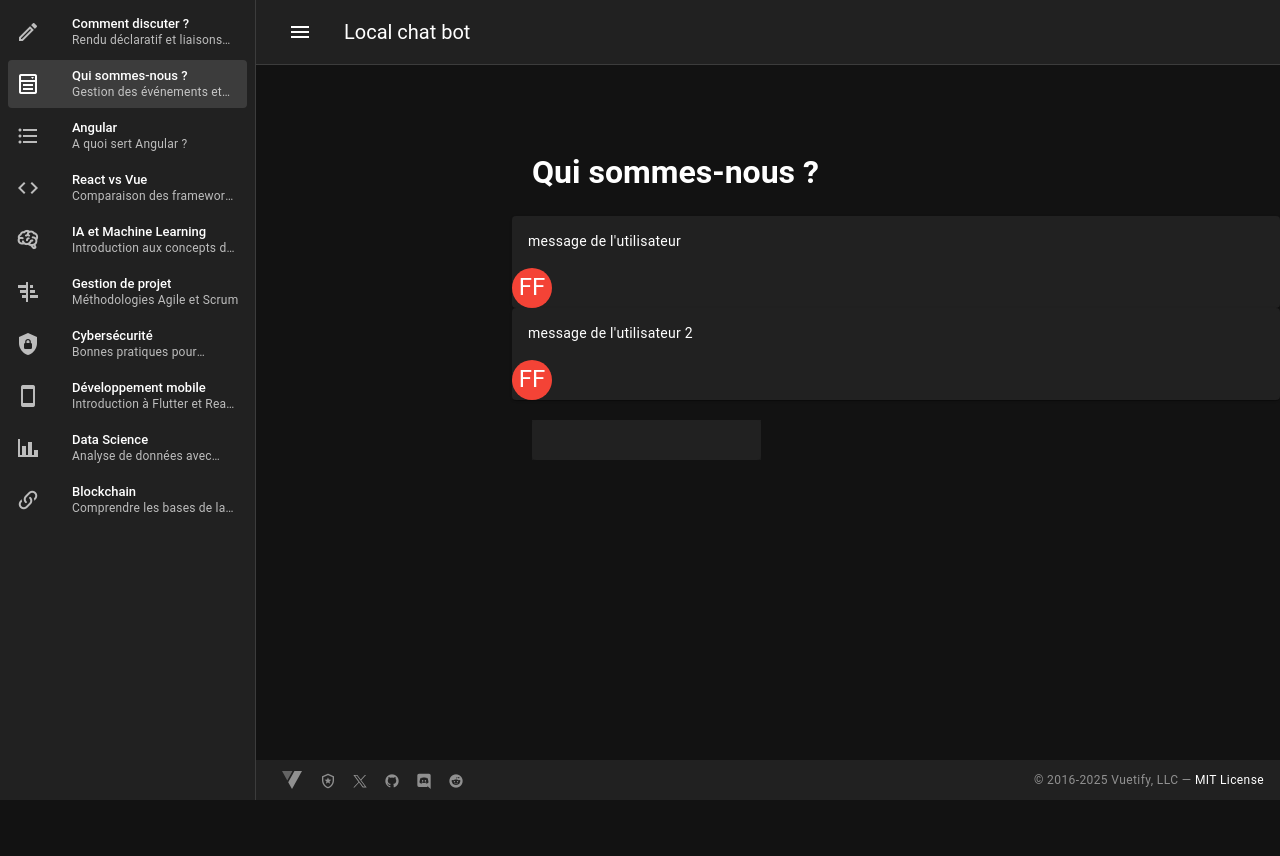
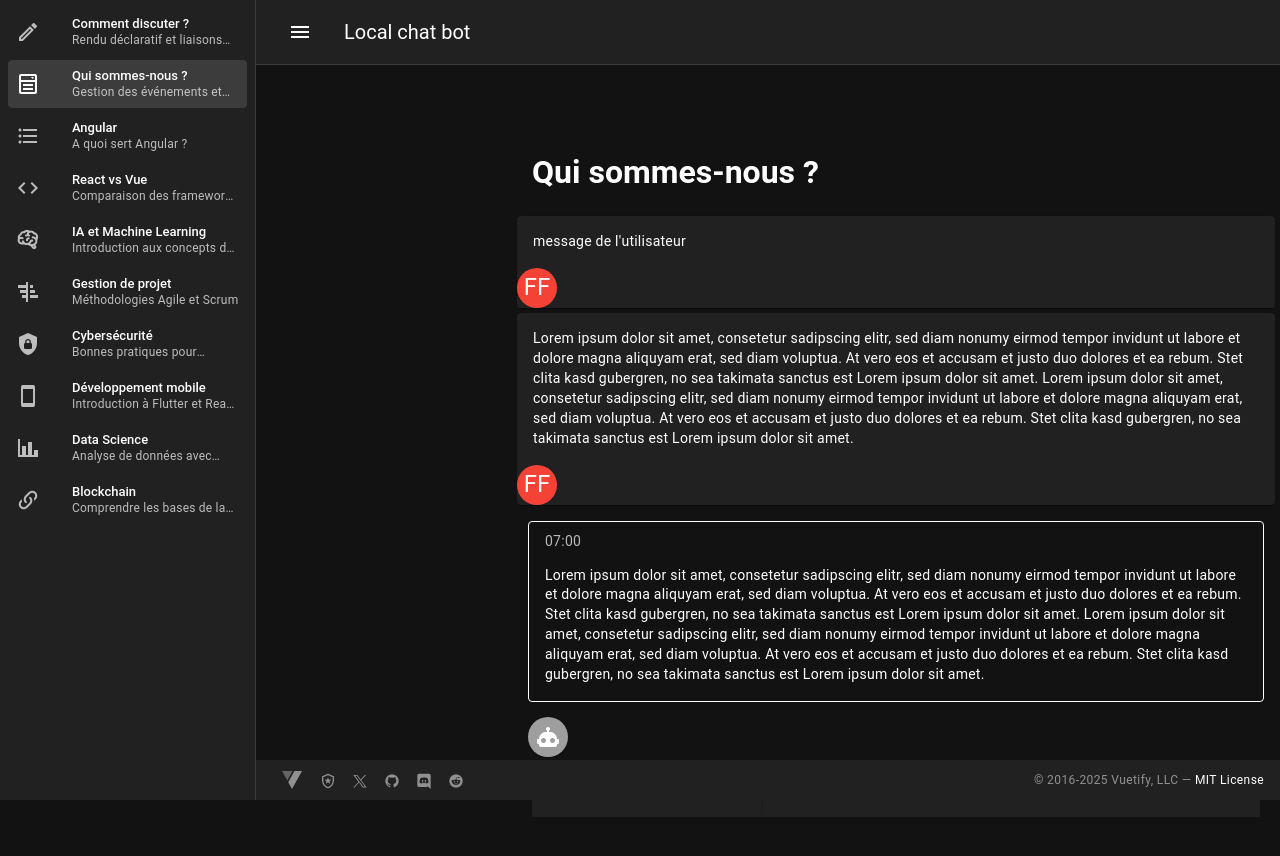
Before and after one commit to LeBonVieuBelouga/ai-interface, a Vue app: page /Exemple1 in a window 1280 px wide. Shown: the top 856 px of the page. Before the commit the page ends 800 px from the top, so only its background shows below. Built offline with nearby package versions, Linux system fonts and the light colour scheme.

Commit message:
Première version visuel des messages du chatbot

```diff
--- /dev/null
+++ b/src/components/AiMessage.vue
@@ -0,0 +1,33 @@
+<template>
+  <div class="ma-4">
+    <v-card
+      class="ia-message border-radius"
+      variant="outlined"
+      :subtitle="message.time"
+    >
+      <v-card-text>
+        {{ message.text }}
+      </v-card-text>
+    </v-card>
+    <v-avatar color="grey lighten-4">
+      <v-icon dark>
+        mdi-robot
+      </v-icon>
+    </v-avatar>
+  </div>
+</template>
+
+<script setup>
+defineProps({
+  message: {
+    type: [],
+    required: true,
+  },
+});
+</script>
+
+<style scoped lang="sass">
+  .v-avatar
+    margin-top: 15px
+
+</style>
--- a/src/components/UserMessage.vue
+++ b/src/components/UserMessage.vue
@@ -1,5 +1,5 @@
 <template>
-  <v-card>
+  <v-card class="message">
     <v-card-text>
       {{message}}
     </v-card-text>
@@ -15,6 +15,7 @@ defineProps({
   profil: {
     type: String,
     required: false,
+    default: 'U'
   },
   message: {
     type: String,
@@ -24,5 +25,11 @@ defineProps({
 </script>
 
 <style scoped lang="sass">
+  .message
+    margin: 5px
+
+  .profil
+    margin-bottom: 0
+
 
 </style>
--- a/src/pages/Exemple1.vue
+++ b/src/pages/Exemple1.vue
@@ -7,8 +7,14 @@
     :profil="profil"
     :message="message"
   />
+
+  <AiMessage
+    v-for="(iamessage, index) in iamessages"
+    :key="index"
+    :message="iamessage"/>
+
   <v-textarea
-    class="v-bottom-navigation ma-5"
+    class="v-bottom-navigation ma-5 position-sticky"
     :loading="loading"
     height="80"
     density="compact"
@@ -24,11 +30,19 @@
 
 import UserMessage from "@/components/UserMessage.vue";
 import { ref } from 'vue';
+import AiMessage from "@/components/AiMessage.vue";
 
 const messages = ref([
   "message de l'utilisateur",
-  "message de l'utilisateur 2"
+  "Lorem ipsum dolor sit amet, consetetur sadipscing elitr, sed diam nonumy eirmod tempor invidunt ut labore et dolore magna aliquyam erat, sed diam voluptua. At vero eos et accusam et justo duo dolores et ea rebum. Stet clita kasd gubergren, no sea takimata sanctus est Lorem ipsum dolor sit amet. Lorem ipsum dolor sit amet, consetetur sadipscing elitr, sed diam nonumy eirmod tempor invidunt ut labore et dolore magna aliquyam erat, sed diam voluptua. At vero eos et accusam et justo duo dolores et ea rebum. Stet clita kasd gubergren, no sea takimata sanctus est Lorem ipsum dolor sit amet."
 ])
+
+const iamessages = ref([{
+  time : "07:00",
+  text :"Lorem ipsum dolor sit amet, consetetur sadipscing elitr, sed diam nonumy eirmod tempor invidunt ut labore et dolore magna aliquyam erat, sed diam voluptua. At vero eos et accusam et justo duo dolores et ea rebum. Stet clita kasd gubergren, no sea takimata sanctus est Lorem ipsum dolor sit amet. Lorem ipsum dolor sit amet, consetetur sadipscing elitr, sed diam nonumy eirmod tempor invidunt ut labore et dolore magna aliquyam erat, sed diam voluptua. At vero eos et accusam et justo duo dolores et ea rebum. Stet clita kasd gubergren, no sea takimata sanctus est Lorem ipsum dolor sit amet."
+}
+])
+
 const profil = ref("FF")
 </script>
 
```
